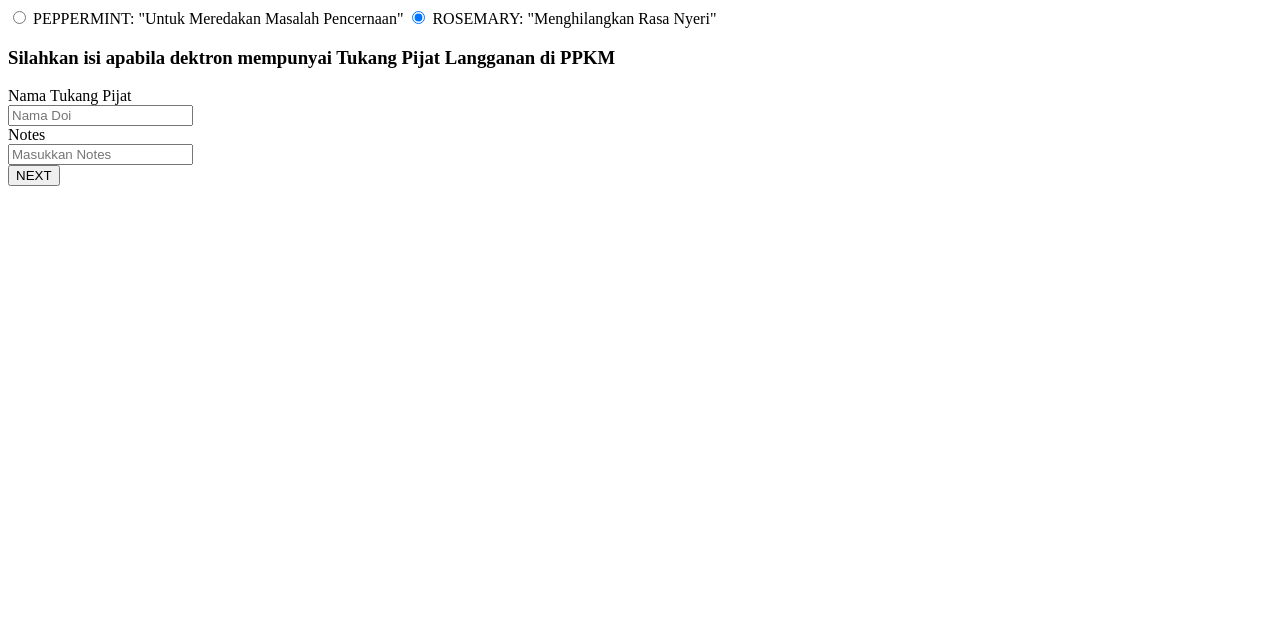
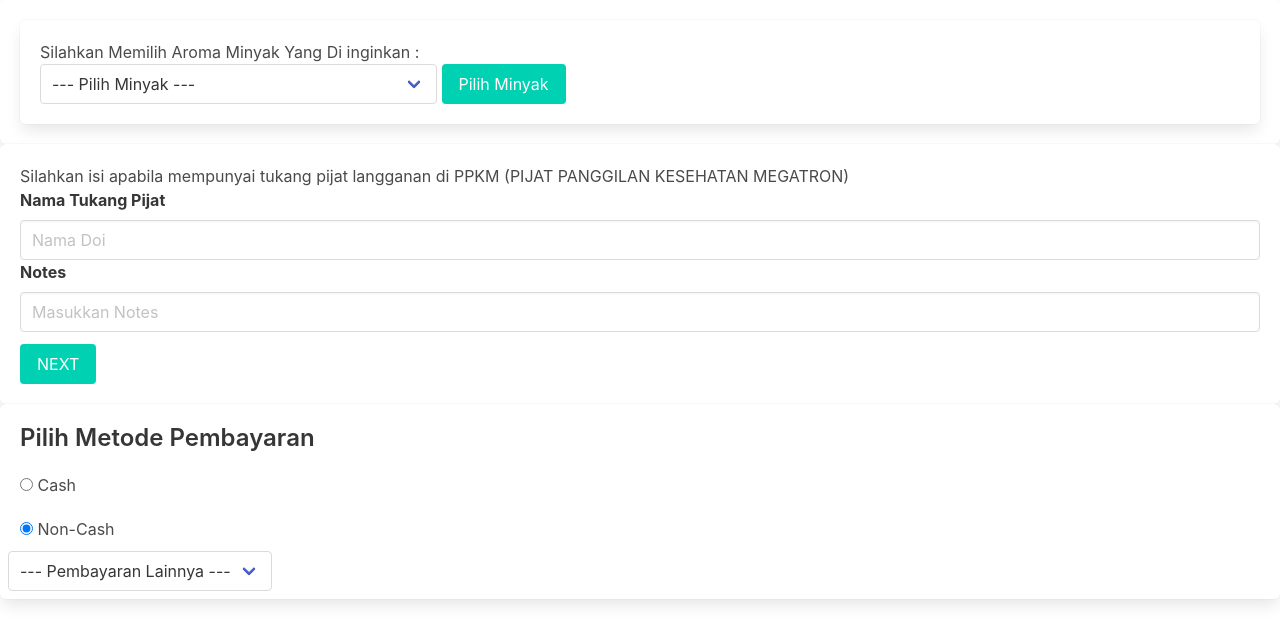
Before and after one commit to safrizalaji16/safrizalaji16, a website: page index.html in a window 1280 px wide. Drawn offline with nearby package versions, Linux system fonts and the light colour scheme.

Commit message:
Tambahan Fitur

```diff
--- a/index.css
+++ b/index.css
@@ -1,3 +1,8 @@
 img {
   width: 100%;
 }
+
+#Langganan{
+  font-style: italic !important;
+
+}
--- a/index.html
+++ b/index.html
@@ -5,6 +5,7 @@
   <meta charset="UTF-8">
   <meta http-equiv="X-UA-Compatible" content="IE=edge">
   <meta name="viewport" content="width=device-width, initial-scale=1.0">
+  <link rel="stylesheet" href="https://cdn.jsdelivr.net/npm/bulma@0.9.4/css/bulma.min.css">
   <link rel="stylesheet" href="/index.css">
   <title>Document</title>
 </head>
@@ -34,47 +35,117 @@
     <div></div>
 
     <!-- QOWI aroma -->
+    <div>
+      <form class="box" >
+        <div class="box is-size-6" >
+          Silahkan Memilih Aroma Minyak Yang Di inginkan :
+          <div>
+            <div class="select is-normal">
+              <select>
+                <option selected disabled>--- Pilih Minyak ---</option>
+                <option>Peppermint: Meredakan Masalah Pencernaan</option>
+                <option>Rosemary: Menghilangkan Rasa Nyeri</option>
+                <option>Lavender: Menenangkan Tubuh dan Pikiran</option>
+                <option>Lemon: Mengobati Stres dan Insomnia</option>
+                <option>Pohon Teh: Mengobati Batuk dan Pilek</option>
+              </select>
+            </div>
+            <button class="button is-primary">Pilih Minyak</button>
+          </div>
 
-      <div class="control">
+        </div>
 
-        <label class="radio">
+
+
+
+      <!-- <div class="control is-full">
+        <div>
+          <label class="radio is-full" >
             <input type="radio" name="foobar">
              PEPPERMINT: "Untuk Meredakan Masalah Pencernaan"
           </label>
-        <label class="radio">
+        </div>
+        <div>
+          <label class="radio is-full">
             <input type="radio" name="foobar" checked>
              ROSEMARY: "Menghilangkan Rasa Nyeri"
           </label>
+        </div>
+        <div>
+          <label class="radio">
+            <input type="radio" name="foobar">
+            Lavender: "Menenangkan Tubuh dan Pikiran"
+          </label>
+        </div>
+        <div>
+          <label class="radio">
+            <input type="radio" name="foobar">
+            Lemon: "Mengobati Stres dan Insomnia"
+          </label>
+        </div>
+        <label class="radio">
+          <input type="radio" name="foobar">
+          Pohon Teh: "Mengobati Batuk dan Pilek"
+        </label>
+         -->
 
       </div>
     </div>
 
     <!-- QOWI req tukang pijit dan notes -->
     <div>
-      <p><h3>Silahkan isi apabila dektron mempunyai Tukang Pijat Langganan di PPKM</h3></p>
-      <form class="box">
+      <form class="box" >
+        <div class="box is-size-6" >
+          Silahkan isi apabila mempunyai tukang pijat langganan di PPKM (PIJAT PANGGILAN KESEHATAN MEGATRON)
           <div class="field">
             <label class="label">Nama Tukang Pijat</label>
             <div class="control">
               <input class="input" placeholder="Nama Doi ">
-          </div>
-        </div>
-
               <div class="field">
                 <label class="label"> Notes </label>
                 <div class="control">
                   <input class="input" placeholder="Masukkan Notes">
+                </div>
 
             </div>
+            <button class="button is-primary">NEXT</button>
           </div>
-
-        <button class="button is-primary">NEXT</button>
+        </div>
+        </div>
       </form>
     </div>
 
     <!-- QOWI metode pembayaran -->
     <div>
-
+      <div class="box">
+        <div class="content">
+          <h3>Pilih Metode Pembayaran</h3>
+        </div>
+        <div class="columns">
+          <div class="control">
+            <div>
+              <label class="radio column is-full">
+                <input class="is-size-4" type="radio" name="foobar">
+                 Cash
+              </label>
+            </div>
+            <div>
+              <label class="radio column is-full">
+                <input class="is-size-4" type="radio" name="foobar" checked>
+                Non-Cash
+              </label>
+              <div class="select is-normal">
+                <select>
+                  <option selected disabled>--- Pembayaran Lainnya ---</option>
+                  <option>QRIS</option>
+                  <option>TRANSFER</option>
+                  <option>PAKAI BON AJA</option>
+                </select>
+              </div>
+            </div>
+          </div>
+        </div>
+      </div>
     </div>
   </div>
 
```
Lines whose indentation alone changed are shown as unchanged.
